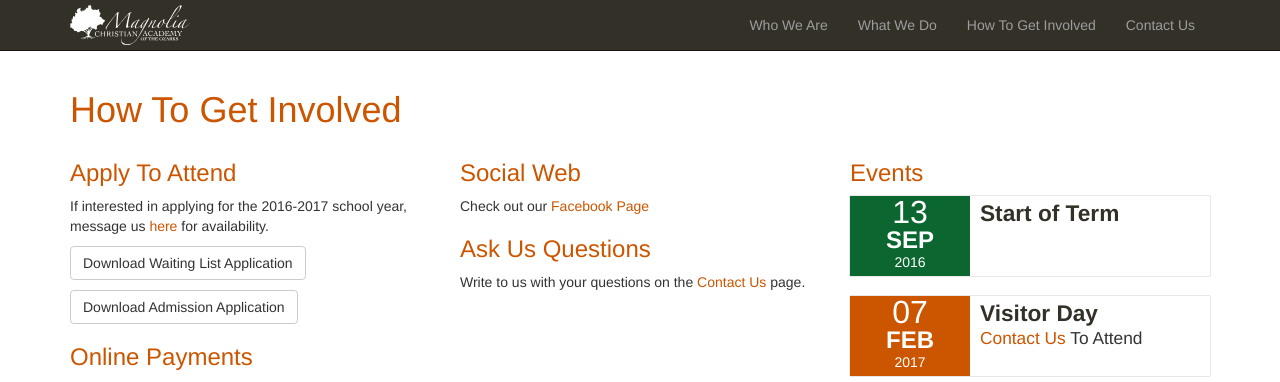
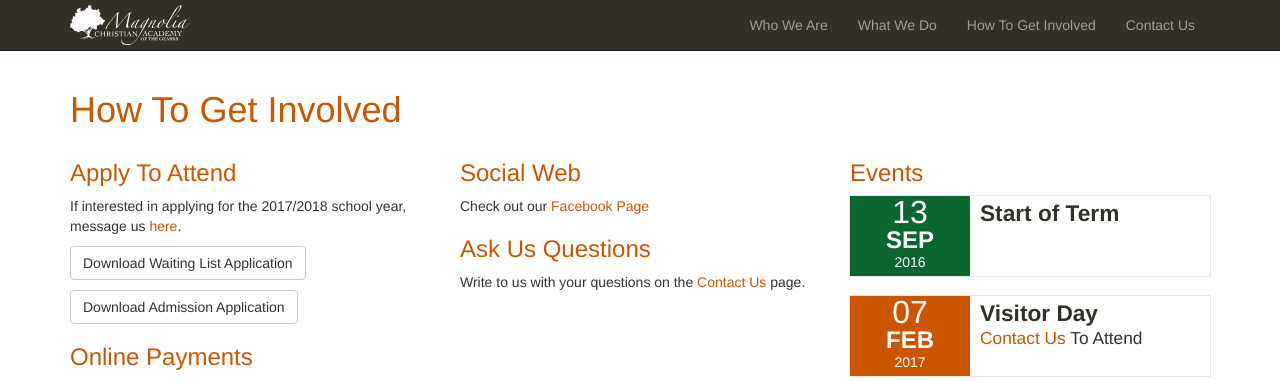
Before and after one commit to mcaoto/mcaoto.github.io, a Jekyll site: the page built from action/index.html, in a window 1280 px wide. Shown: the top 382 px of the page. Built offline with Jekyll 4.4.1, drawn with Linux system fonts in a browser that asks for light colours; nearby versions of some CDN libraries.

Commit message:
updated term dates

```diff
--- a/action/index.html
+++ b/action/index.html
@@ -14,7 +14,7 @@ title: How To Get Involved
         <div class="col-xs-12 col-sm-6 col-md-4">
             <h3>Apply To Attend</h3>
 
-            <p>If interested in applying for the 2016-2017 school year, message us <a href="/contact/">here</a> for availability.</p>
+            <p>If interested in applying for the 2017/2018 school year, message us <a href="/contact/">here</a>.</p>
             <p>
                 <a href="{{ "/files/mcaoto-waiting-list-application.pdf" | prepend: site.baseurl }}" target="_blank"><button type="button" class="btn btn-default">Download Waiting List Application</button></a>
             </p>
```
